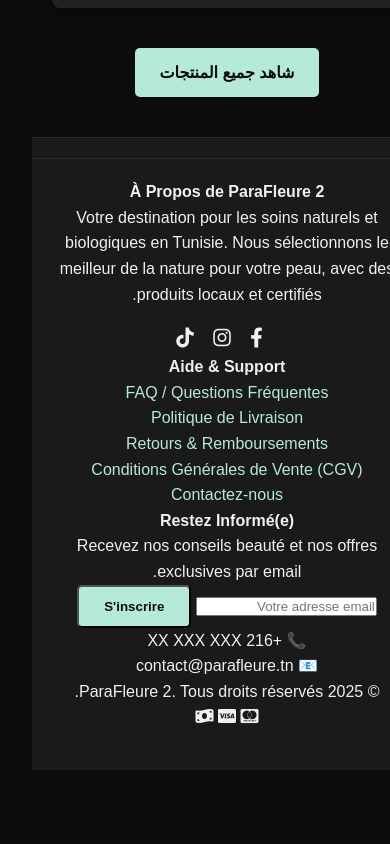
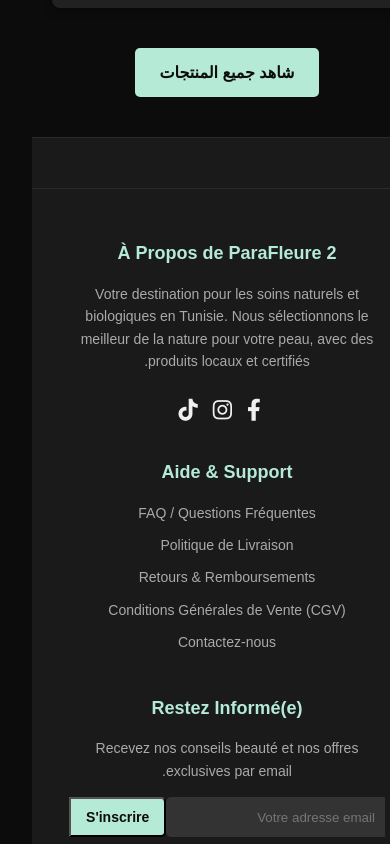
Before and after one commit to boutheinagadhgadhi95-spec/hadia, a plain HTML site: page index.html in a window 390 px wide. Shown: the part 3200-4044 px from the top of the page. Before the commit the page ends 3970 px from the top, so only its background shows below. Drawn offline with Linux system fonts and the light colour scheme.

Commit message:
Update style.css

```diff
--- a/style.css
+++ b/style.css
@@ -376,4 +376,151 @@
     .product-card {
         width: 100%; /* منتج واحد في السطر على الهواتف */
     }
+    /* --- FOOTER PRO (PIED DE PAGE DÉTAILLÉ) --- */
+footer {
+    background-color: #1a1a1a;
+    padding-top: 50px;
+    border-top: 1px solid #2a2a2a;
+    color: var(--color-text-light);
 }
+
+.footer-grid {
+    display: flex;
+    justify-content: space-between;
+    padding-bottom: 40px;
+    flex-wrap: wrap;
+}
+
+.footer-col {
+    width: 30%;
+    margin-bottom: 20px;
+}
+
+.footer-col h4 {
+    font-size: 18px;
+    margin-bottom: 20px;
+    color: var(--color-primary);
+    border-bottom: 2px solid var(--color-primary);
+    display: inline-block;
+    padding-bottom: 5px;
+}
+
+.footer-col p, .footer-col li {
+    font-size: 14px;
+    color: var(--color-text-gray);
+    margin-bottom: 10px;
+}
+
+.footer-col ul {
+    list-style: none;
+    padding: 0;
+}
+
+.footer-col ul li a {
+    color: var(--color-text-gray);
+}
+
+.footer-col ul li a:hover {
+    color: var(--color-primary);
+}
+
+/* Styles Newsletter */
+.newsletter-form {
+    display: flex;
+    margin-top: 15px;
+}
+
+.newsletter-form input[type="email"] {
+    padding: 10px;
+    border: none;
+    border-radius: 5px 0 0 5px;
+    background-color: #333;
+    color: #fff;
+    flex-grow: 1;
+}
+
+.newsletter-form button {
+    border-radius: 0 5px 5px 0;
+    padding: 10px 15px;
+    font-size: 14px;
+}
+
+.contact-info {
+    margin-top: 15px;
+    line-height: 1.8;
+}
+
+/* Styles Réseaux Sociaux */
+.about-us .social-icons {
+    margin-top: 20px;
+}
+
+.about-us .social-icons a {
+    font-size: 22px;
+    margin-right: 15px;
+    color: var(--color-text-light);
+}
+
+.about-us .social-icons a:hover {
+    color: var(--color-primary);
+}
+
+
+/* Bandeau du bas (Copyright) */
+.footer-bottom {
+    background-color: #111;
+    padding: 15px 0;
+    margin-top: 20px;
+}
+
+.footer-bottom-content {
+    display: flex;
+    justify-content: space-between;
+    align-items: center;
+    font-size: 13px;
+    color: var(--color-text-gray);
+}
+
+.payment-icons i {
+    font-size: 24px;
+    margin-left: 10px;
+    color: #fff;
+}
+
+
+/* Responsive Footer */
+@media (max-width: 768px) {
+    .footer-grid {
+        flex-direction: column;
+        align-items: center;
+        text-align: center;
+    }
+
+    .footer-col {
+        width: 90%;
+        margin-bottom: 30px;
+    }
+
+    .footer-col h4 {
+        border-bottom: none;
+        margin-bottom: 10px;
+    }
+
+    .newsletter-form {
+        justify-content: center;
+    }
+
+    .about-us .social-icons {
+        justify-content: center;
+        display: flex;
+    }
+
+    .footer-bottom-content {
+        flex-direction: column;
+    }
+
+    .payment-icons {
+        margin-top: 10px;
+    }
+}
+}
```
